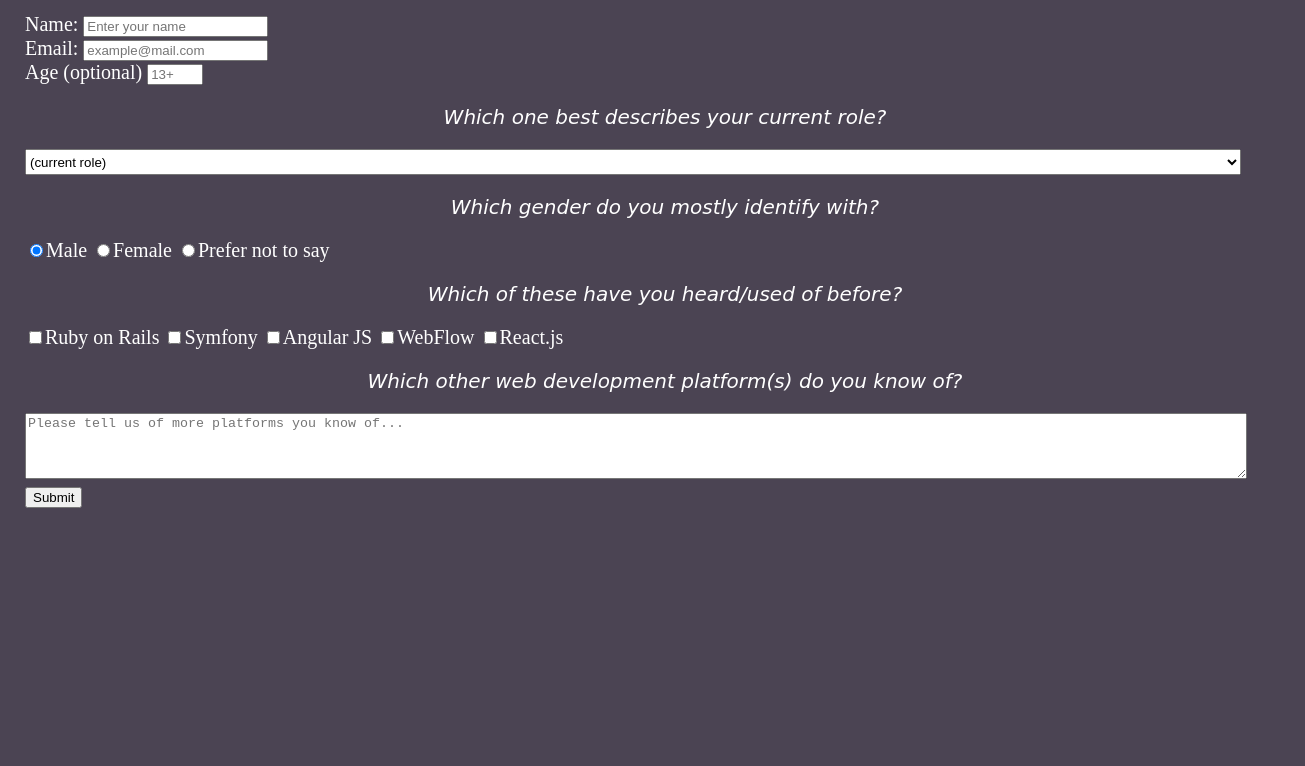
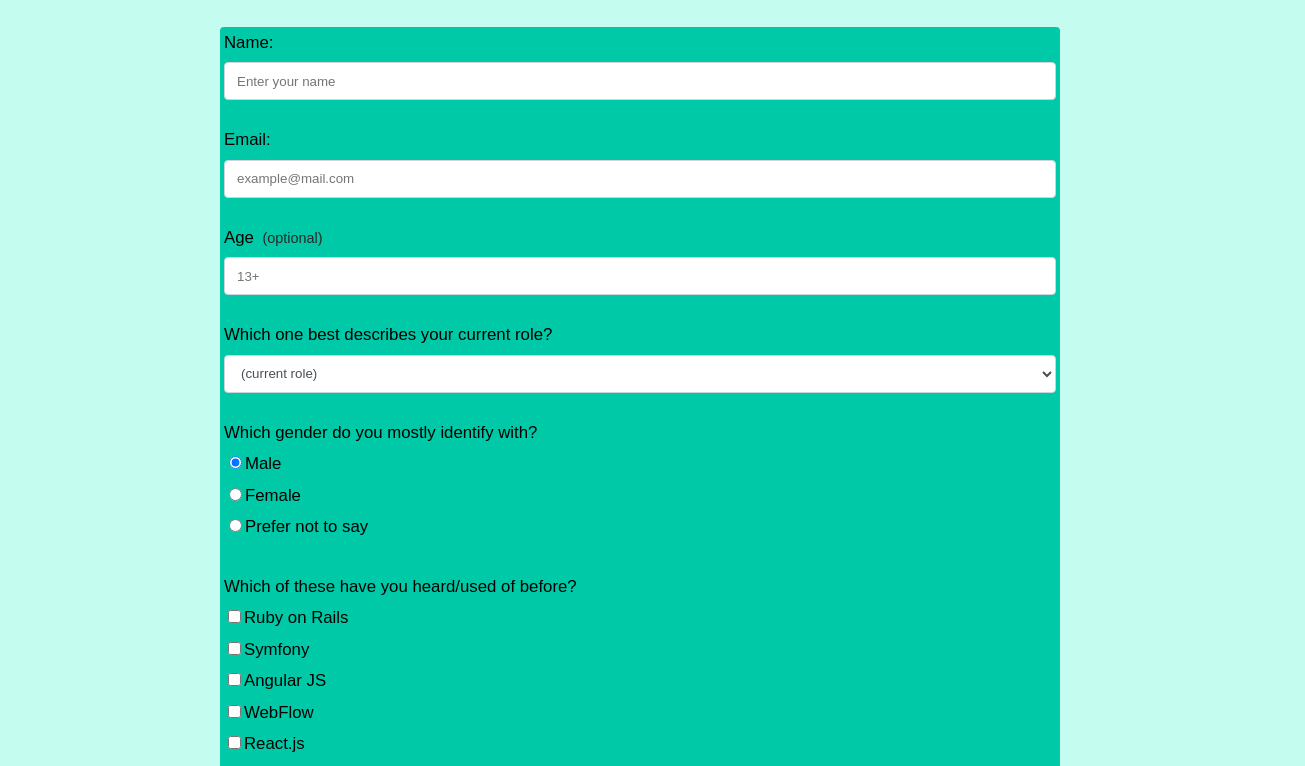
Before and after one commit to don-z3r0/freeCodeCamp-Survey-Form, a plain HTML site: page index.html in a window 1280 px wide. Shown: the part 132-898 px from the top of the page, 1305 px wide, since content can reach past the window. Before the commit the page ends 852 px from the top, so only its background shows below. Drawn offline with Linux system fonts and the light colour scheme.

Commit message:
Update styles.css

```diff
--- a/styles.css
+++ b/styles.css
@@ -1,36 +1,81 @@
-body {
-  width: 100vw;
-  height: 100vh;
-  margin: 25px;
-  background-color: #4b4453;
-  color: #fff;
-  font-size:20px;
+
+* {
+  box-sizing: border-box;
 }
 
-h1, p {
+body {
+  font-family: sans-serif;
+  font-size: 1.05rem;
+  font-weight: 400;
+  line-height: 1.4;
+  color: #000;
+  background-color: #c4fcef;
+  margin: 0;
+}
+
+.cointainer {
+  width: 100%;
+  margin: 3.125rem auto;
+  max-width: 840px;
+}
+
+.header {
+  padding: 0 0.625rem;
+  margin-bottom: 1.875rem;
   text-align: center;
 }
 
+h1,
 p {
-  font-style: oblique;
-  font-family: cursive;
+  margin-top: 0;
+  margin-bottom: 0.5rem;
 }
 
-.form, select, textarea {
-  width: 95%;
-  min-height: 2em;
+#desc {
+  font-style: italic;
 }
 
+#survey-form {
+  background-color: #00c9a7;
+  border-radius: 0.25rem;
+}
 
+.form-group {
+  margin: 0 auto 1.25rem auto;
+  padding: 0.25rem;
+  display: flex;
+  flex-direction: column;
+}
 
-input[type="submit"] {
+label {
+  margin-bottom: 0.5rem;
+}
+
+.form-control {
+  display: block;
+  width: 100%;
+  height: 2.375rem;
+  padding: 0.375rem 0.75rem;
+  color: #495057;
+  background-color: #fff;
+  border: 1px solid #ced4da;
+  border-radius: 0.25rem;
+}
+
+.clue {
+  margin-left: 0.25rem;
+  font-size: 0.9rem;
+  color: #2a272a;
+}
+
+.submit-button {
   display: block;
   width: 60%;
   margin: 1em auto;
   height: 2em;
   font-size: 1.1rem;
-  background-color: #3b3b4f;
-  border-color: white;
+  background-color: #008f7a;
+  border-color: #fff;
   min-width: 300px;
-  color: #fefefe;
+  color: #fff;
 }
```
